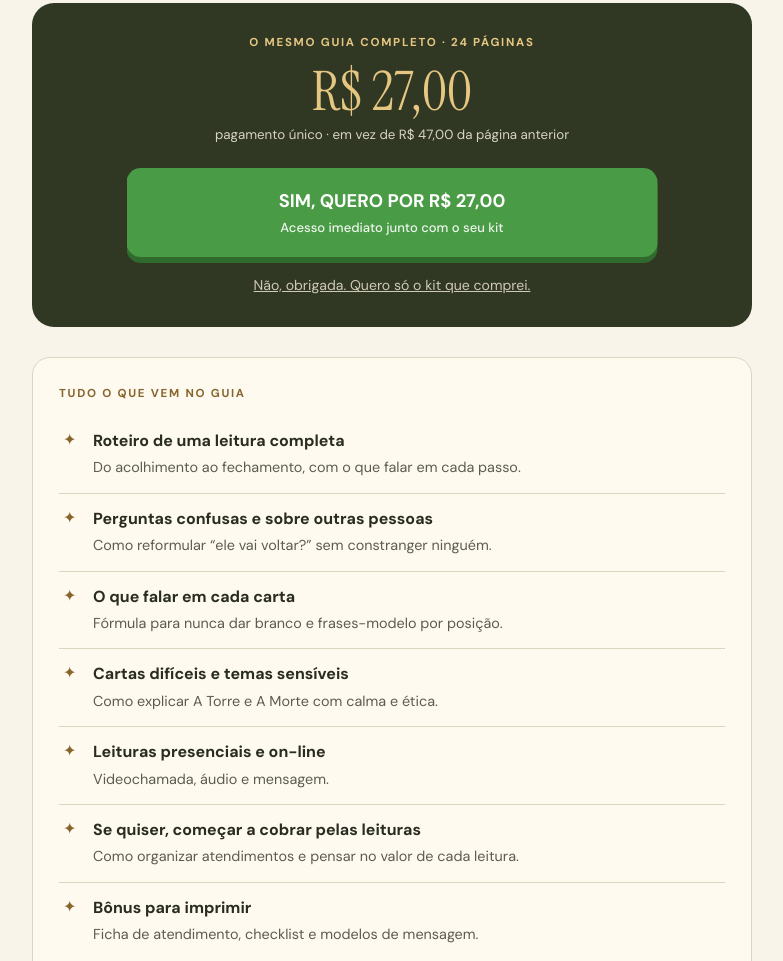
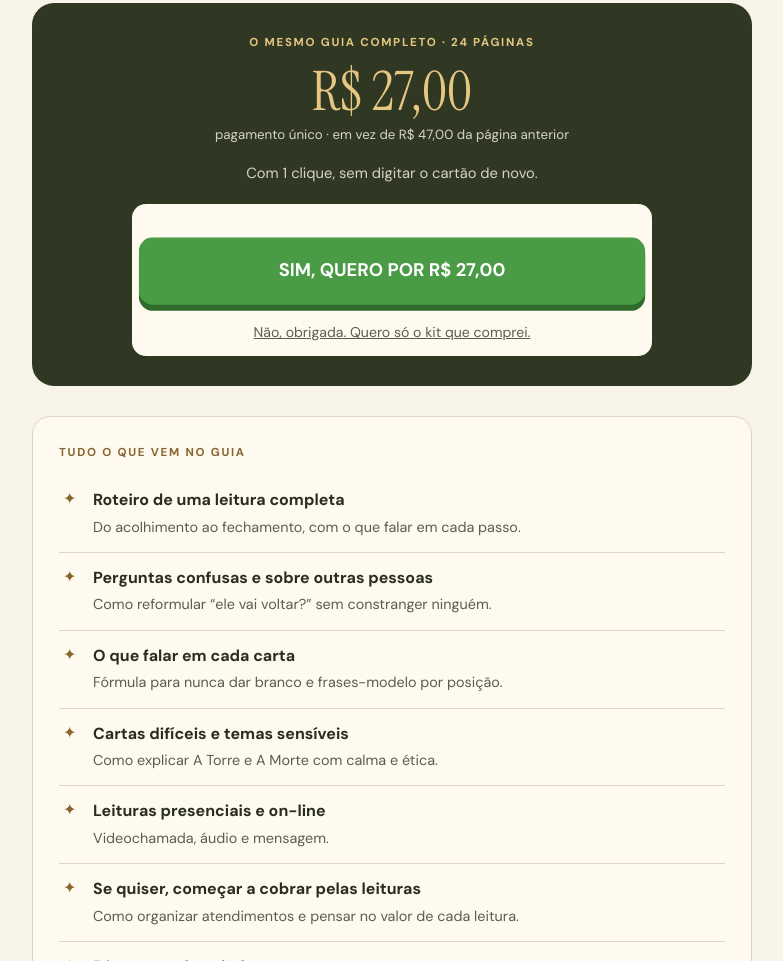
Before and after one commit to caioluizpeixoto/tarot-na-pratica, a plain HTML site: page dist/downsell/index.html in a window 1280 px wide. Shown: the part 978-1939 px from the top of the page, without its empty margins (248-1031 px from the left). Drawn offline with Linux system fonts and the light colour scheme.

Commit message:
Downsell: instala botão de 1 clique da Wiapy (recusa leva ao obrigado)
Co-Authored-By: Claude Opus 5.5 <noreply@anthropic.com>
Claude-Session: https://claude.ai/code/session_01Bz4BvoVEyUcoMih3aH4ND2

```diff
--- a/dist/downsell/index.html
+++ b/dist/downsell/index.html
@@ -21,6 +21,8 @@ fbq('track', 'ViewContent', { content_name: 'Downsell - Tarot para Ler para Outr
 <style>
 :root { --paper:#f8f4e9; --ivory:#fffaf0; --ink:#292c20; --olive:#303824; --gold:#87652c; --gold2:#e6c782; --muted:#5c5c4e; --line:#ded5c1; --green:#3c7a3a }
 *,*::before,*::after{box-sizing:border-box}
+html{scroll-behavior:smooth}
+.wiapy-box{max-width:520px;margin:18px auto 0;scroll-margin-top:30px}
 body{margin:0;background:var(--paper);color:var(--ink);font:16px/1.65 'DM Sans',system-ui,sans-serif}
 img{display:block;width:100%;height:auto}
 p{margin:0 0 1em}
@@ -72,6 +74,7 @@ em{color:var(--gold);font-style:italic}
 .faq p{margin:.6em 0 0;color:var(--muted)}
 footer{text-align:center;font-size:.78rem;color:var(--muted);padding:30px 0 40px}
 </style>
+<script src="https://wiapy.com/sell/1.0.0/sell.min.js"></script>
 </head>
 <body>
 <div class="bar" style="background:#87652c"><b>Espere! Seu pedido continua confirmado.</b>Antes de acessar seu kit, veja esta última condição.</div>
@@ -86,8 +89,8 @@ footer{text-align:center;font-size:.78rem;color:var(--muted);padding:30px 0 40px
       <p class="tag" style="color:var(--gold2)">O mesmo guia completo · 24 páginas</p>
       <div class="price">R$ 27,00</div>
       <small>pagamento único · em vez de R$ 47,00 da página anterior</small>
-      <a class="btn buy" href="#CHECKOUT_DOWNSELL">SIM, QUERO POR R$ 27,00<small>Acesso imediato junto com o seu kit</small></a>
-      <a class="no" href="../obrigado/">Não, obrigada. Quero só o kit que comprei.</a>
+      <p style="color:#d8d3c2;margin:14px 0 0;font-size:.92rem">Com 1 clique, sem digitar o cartão de novo.</p>
+      <div id="comprar" class="wiapy-box" style="background:#fffaf0;border-radius:14px;padding:12px"><div id="wiapy_upsell"></div></div>
     </div>
   </section>
   <section class="card" style="margin-top:20px">
@@ -107,13 +110,22 @@ footer{text-align:center;font-size:.78rem;color:var(--muted);padding:30px 0 40px
       <div class="s">7<br><small style="font-size:.55rem;font-family:'DM Sans'">DIAS</small></div>
       <div><b>Garantia de 7 dias</b><p style="margin:.3em 0 0;color:var(--muted)">Se o guia não for o que você esperava, peça o reembolso em até 7 dias. Sem perguntas.</p></div>
     </div>
-    <a class="btn buy" href="#CHECKOUT_DOWNSELL">SIM, QUERO O GUIA POR R$ 27,00<small>Última oportunidade com este valor</small></a>
+    <a class="btn" href="#comprar">SIM, QUERO O GUIA POR R$ 27,00<small>Última oportunidade com este valor</small></a>
     <a class="no dark" href="../obrigado/">Não, obrigada. Vou continuar só com o kit.</a>
   </section>
 </main>
 <footer>Tarot na Prática · Helena Valmont</footer>
 <script>
-document.querySelectorAll('.buy').forEach(function(el){ el.addEventListener('click',function(){ if(window.fbq) fbq('track','InitiateCheckout',{content_name:'Downsell - Tarot para Ler para Outras Pessoas',value:27.00,currency:'BRL'}); }); });
+try { initWiapyUpsell({
+    linkUrl: "https://pay.wiapy.com/checkout/6aff894e9c3ae5da616fbaff",
+    linkText: "SIM, QUERO POR R$ 27,00",
+    styles: { backgroundColor: "#4a9b46", hoverBackgroundColor: "#3d8539", fontSize: "17px", borderRadius: "14px" },
+    refusalLinkUrl: "https://tarot-na-pratica.vercel.app/obrigado/",
+    refusalLinkText: "Não, obrigada. Quero só o kit que comprei.",
+    refusalLinkColor: "#5c5c4e"
+}); } catch(err) { document.getElementById('wiapy_upsell').innerHTML='<a class="btn" href="https://pay.wiapy.com/checkout/6aff894e9c3ae5da616fbaff">SIM, QUERO POR R$ 27,00</a><a class="no dark" href="../obrigado/">Não, obrigada. Quero só o kit que comprei.</a>'; }
+var wb=document.getElementById('wiapy_upsell'); var sent=false;
+wb.addEventListener('click',function(e){ var a=e.target.closest('a,button'); if(!a||sent) return; if(/obrigado/.test(a.href||'')) return; sent=true; if(window.fbq) fbq('track','InitiateCheckout',{content_name:'Downsell - Tarot para Ler para Outras Pessoas',value:27.00,currency:'BRL'}); });
 </script>
 </body>
 </html>
```
